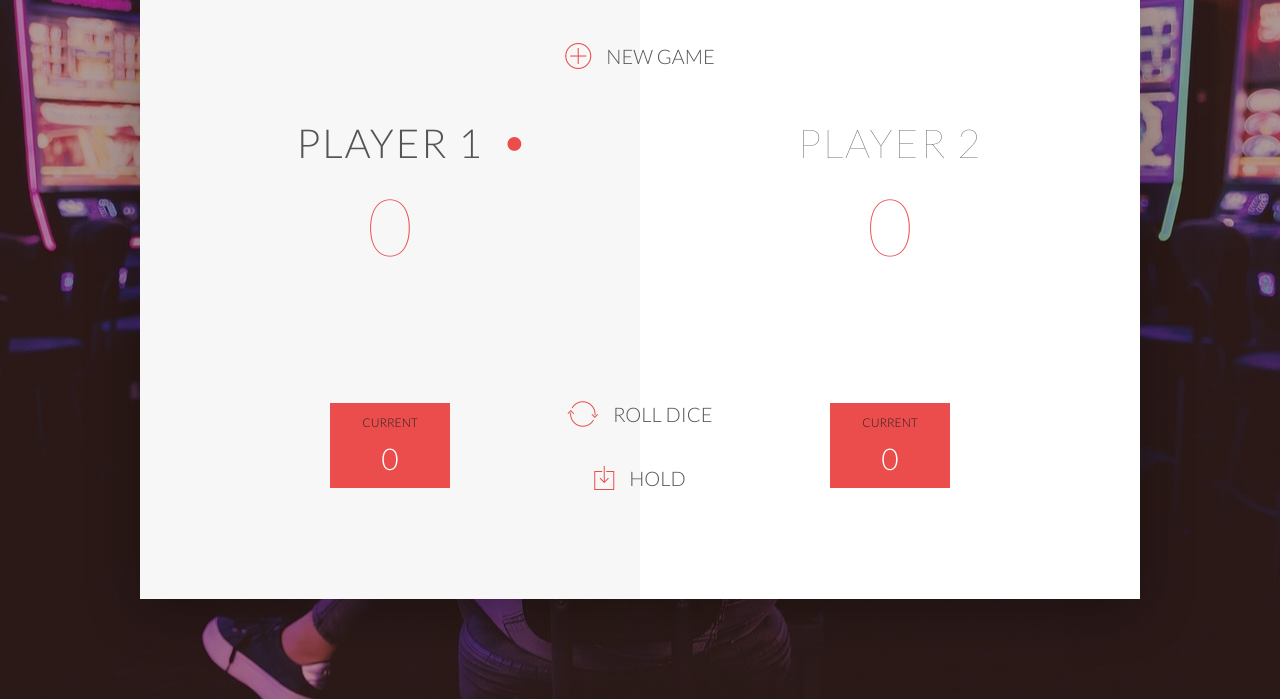
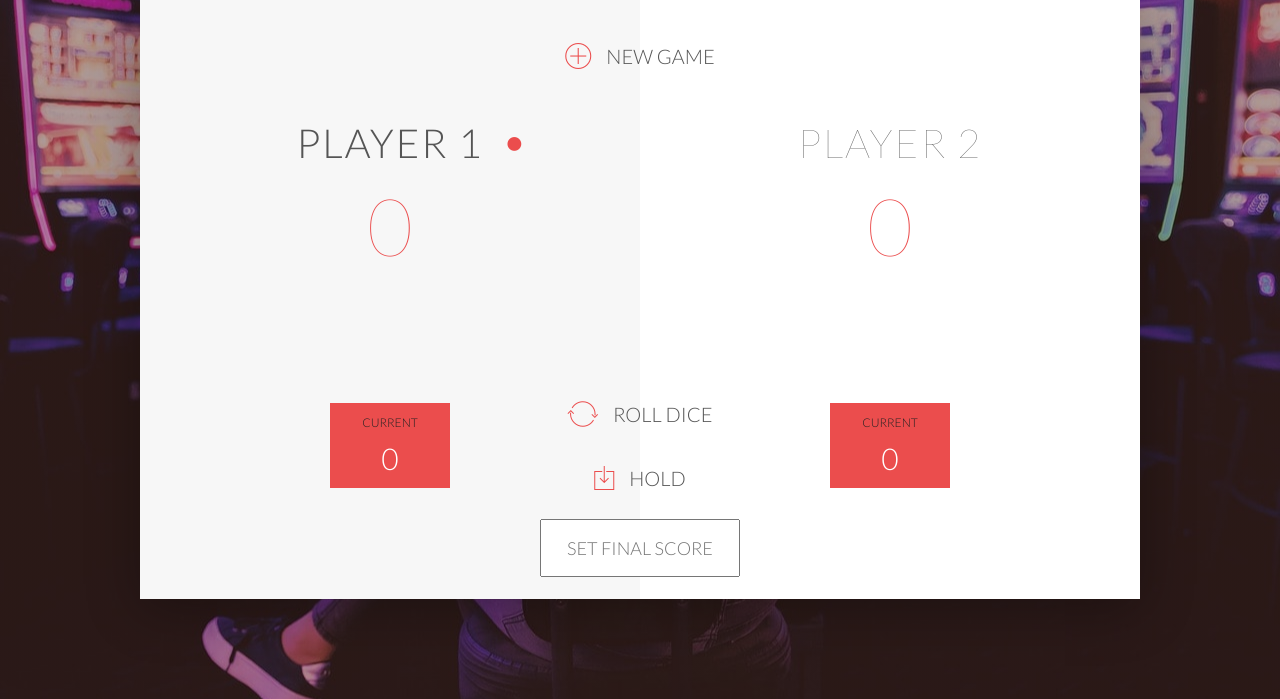
Before and after one commit to zentuco/js-pig-game-amplified, a PHP site: page / in a window 1280 px wide. Shown: the part 101-800 px from the top of the page. Run offline with PHP 8.4, Linux system fonts and the light colour scheme.

Commit message:
added input field to change the required final score

```diff
--- a/app.js
+++ b/app.js
@@ -52,8 +52,18 @@ document.querySelector('.btn-hold').addEventListener('click', function() {
     document.querySelector('#score-' + activePlayer).textContent = scores[activePlayer];
     roundScore = 0;
     document.querySelector('#current-' + activePlayer).textContent = roundScore;
+
+    var input = document.querySelector('.final-score').value;
+    var winningScore;
+
     // 3. Check if player won the game if not change player.
-    if (scores[activePlayer] >= 100) {
+    if (input) {
+      winningScore = input;
+    } else {
+      winningScore = 100;
+    }
+
+    if (scores[activePlayer] >= winningScore) {
       document.querySelector('#name-' + activePlayer).textContent = 'Winner!';
       document.querySelector('.dice').style.display = 'none';
       document.querySelector('.player-' + activePlayer + '-panel').classList.add('winner');
--- a/index.html
+++ b/index.html
@@ -33,6 +33,8 @@
       <button class="btn-roll"><i class="ion-ios-loop"></i>Roll dice</button>
       <button class="btn-hold"><i class="ion-ios-download-outline"></i>Hold</button>
 
+      <input type="text" placeholder="Set Final Score" class="final-score">
+
       <img src="dice-5.png" alt="Dice" class="dice">
     </div>
 
--- a/style.css
+++ b/style.css
@@ -45,6 +45,21 @@ body {
     padding: 100px;
 }
 
+.final-score {
+  position: absolute;
+  left: 50%;
+  transform: translateX(-50%);
+  top: 520px;
+  color: #555;
+  font-size: 18px;
+  font-family: 'Lato';
+  text-align: center;
+  padding: 16px;
+  width: 200px;
+  text-transform: uppercase;
+}
+
+.final-score:focus { outline: none; }
 
 
 /**********************************************
```
